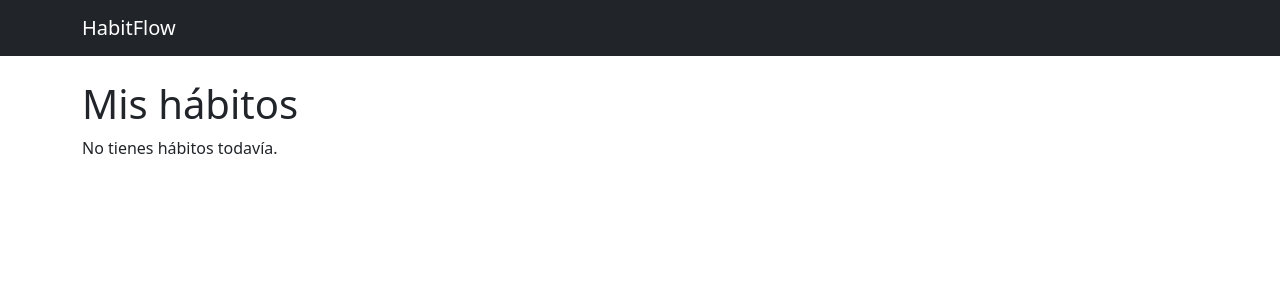
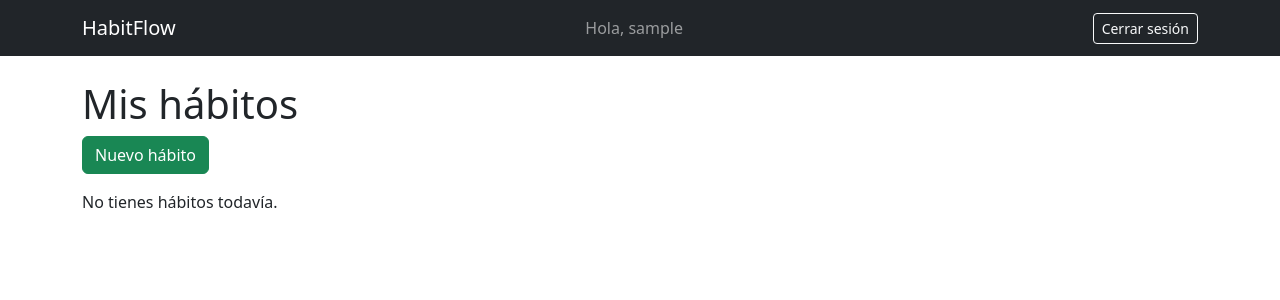
Before and after one commit to guillerc10/HabitoFlow, a Django app: page / in a window 1280 px wide. Shown: the top 300 px of the page. Run offline with Django 5.2, Linux system fonts and the light colour scheme; the visitor is signed in with stand-in values (Sample User, id 1); data that the repository does not hold is empty.

Commit message:
Add authentication: login, logout, signup, and per-user habit filtering

```diff
--- a/habitflow_project/settings.py
+++ b/habitflow_project/settings.py
@@ -55,7 +55,6 @@ ROOT_URLCONF = 'habitflow_project.urls'
 TEMPLATES = [
     {
         'BACKEND': 'django.template.backends.django.DjangoTemplates',
-        'DIRS': [],
         'DIRS': [BASE_DIR / 'templates'],
         'APP_DIRS': True,
         'OPTIONS': {
--- a/templates/base.html
+++ b/templates/base.html
@@ -9,9 +9,18 @@
     <nav class="navbar navbar-dark bg-dark mb-4">
         <div class="container">
             <a class="navbar-brand" href="/">HabitFlow</a>
+            {% if user.is_authenticated %}
+                <span class="navbar-text me-3">Hola, {{ user.username }}</span>
+                <form method="post" action="{% url 'logout' %}" class="d-inline">
+                    {% csrf_token %}
+                    <button type="submit" class="btn btn-outline-light btn-sm">Cerrar sesión</button>
+                </form>
+            {% else %}
+                <a href="{% url 'login' %}" class="btn btn-outline-light btn-sm me-2">Iniciar sesión</a>
+                <a href="{% url 'signup' %}" class="btn btn-light btn-sm">Registrarse</a>
+            {% endif %}
         </div>
     </nav>
-
     <div class="container">
         {% block content %}
         {% endblock %}
--- a/templates/habits/habit_list.html
+++ b/templates/habits/habit_list.html
@@ -2,6 +2,7 @@
 
 {% block content %}
 <h1>Mis hábitos</h1>
+<a href="{% url 'habit_create' %}" class="btn btn-success mb-3">Nuevo hábito</a>
 <div class="row">
     {% for habit in habits %}
     <div class="col-md-4 mb-3">
```
